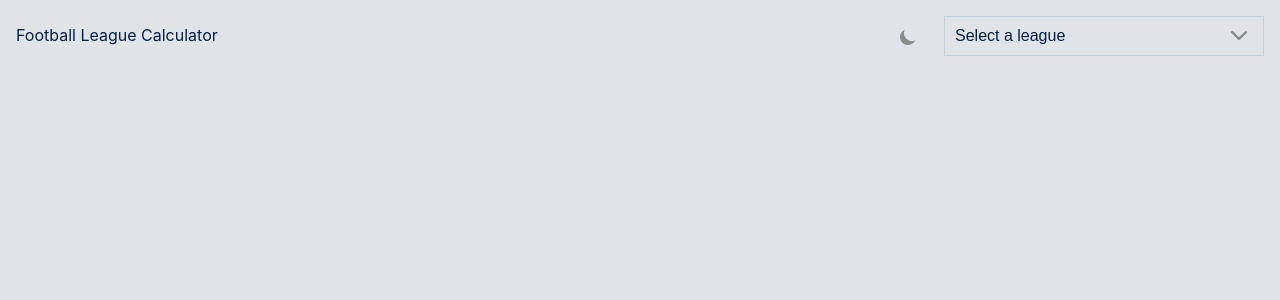
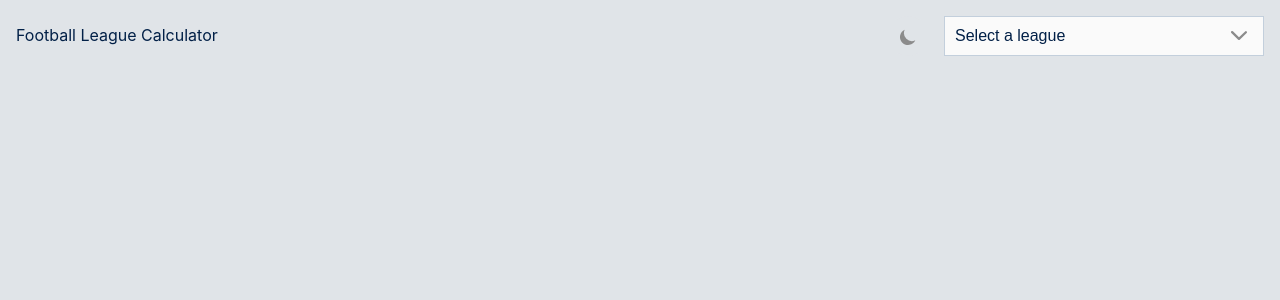
Before and after one commit to edhwright/football-league-calculator, a Svelte app: page / in a window 1280 px wide. Shown: the top 300 px of the page. Built offline with nearby package versions, Linux system fonts and the light colour scheme.

Commit message:
minor changes

```diff
--- a/src/themes.js
+++ b/src/themes.js
@@ -4,7 +4,9 @@ export const themes = [
         colors: {
             background: 'rgb(224,228,232)',
             foreground: 'rgb(246,246,246)',
+            foregroundLighter: 'rgb(250,250,250)',
             hover: 'rgb(236,236,236)',
+            buttonHover: 'rgb(214,218,222)',
             text: 'rgb(2,32,71)',
             outline: '#c3cfdc',
             highlight: 'rgb(21,101,192)',
@@ -30,7 +32,9 @@ export const themes = [
         colors: {
             background: 'rgb(30,30,30)',
             foreground: 'rgb(42,42,42)',
+            foregroundLighter: 'rgb(52,52,52)',
             hover: 'rgb(32,32,32)',
+            buttonHover: 'rgb(42,42,42)',
             text: 'rgb(221,221,221)',
             outline: 'rgb(68,68,68)',
             highlight: 'rgb(37,204,146)',
```
